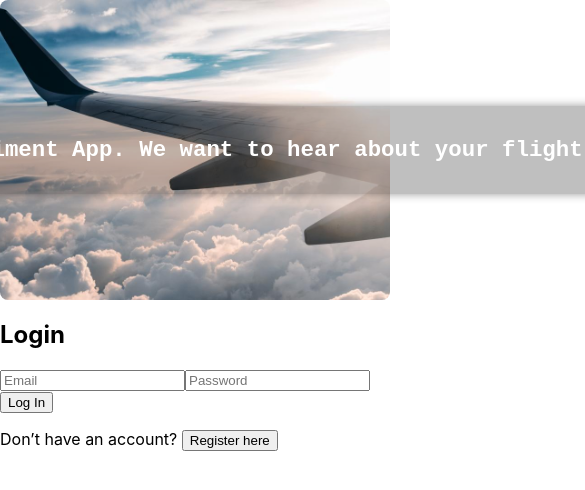
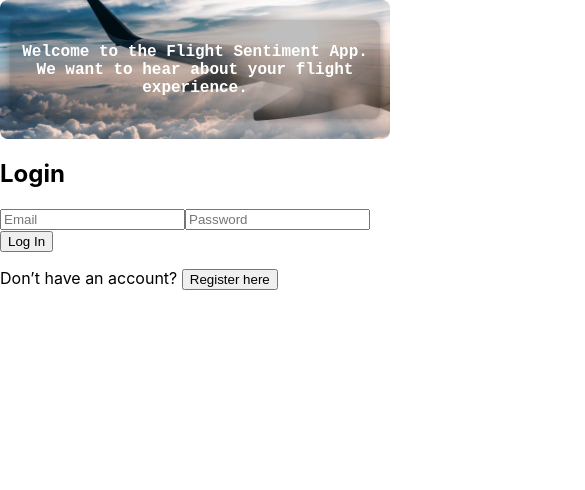
Before and after one commit to AlvaroGamundi/frontend_app_flights, a React (Create React App) app: page / in a window 390 px wide. Shown: the top 490 px of the page, 585 px wide, since content can reach past the window. Built offline with nearby package versions, Linux system fonts and the light colour scheme.

Commit message:
Interface 11

```diff
--- a/src/App.css
+++ b/src/App.css
@@ -46,3 +46,26 @@
   0%, 100% { border-color: transparent; }
   50% { border-color: white; }
 }
+
+/* 👇 Responsive: ajustar para móvil */
+@media (max-width: 600px) {
+  .typewriter {
+    font-size: 1rem;
+    white-space: normal;
+    word-wrap: break-word;
+    overflow: visible;
+    animation: none;
+    border-right: none;
+    text-align: center;
+  }
+
+  .typewriter-container {
+    max-width: 95%;
+    padding: 12px;
+  }
+
+  .hero-banner {
+    height: auto;
+    padding: 20px 10px;
+  }
+}
```
